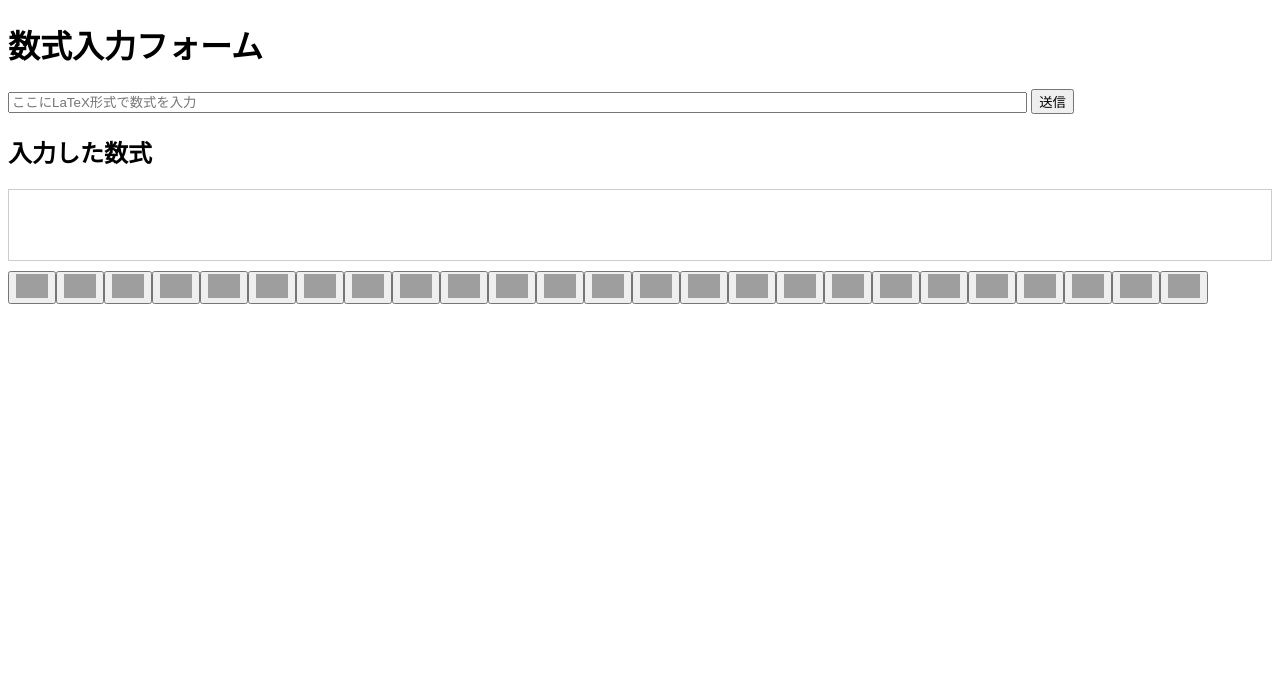
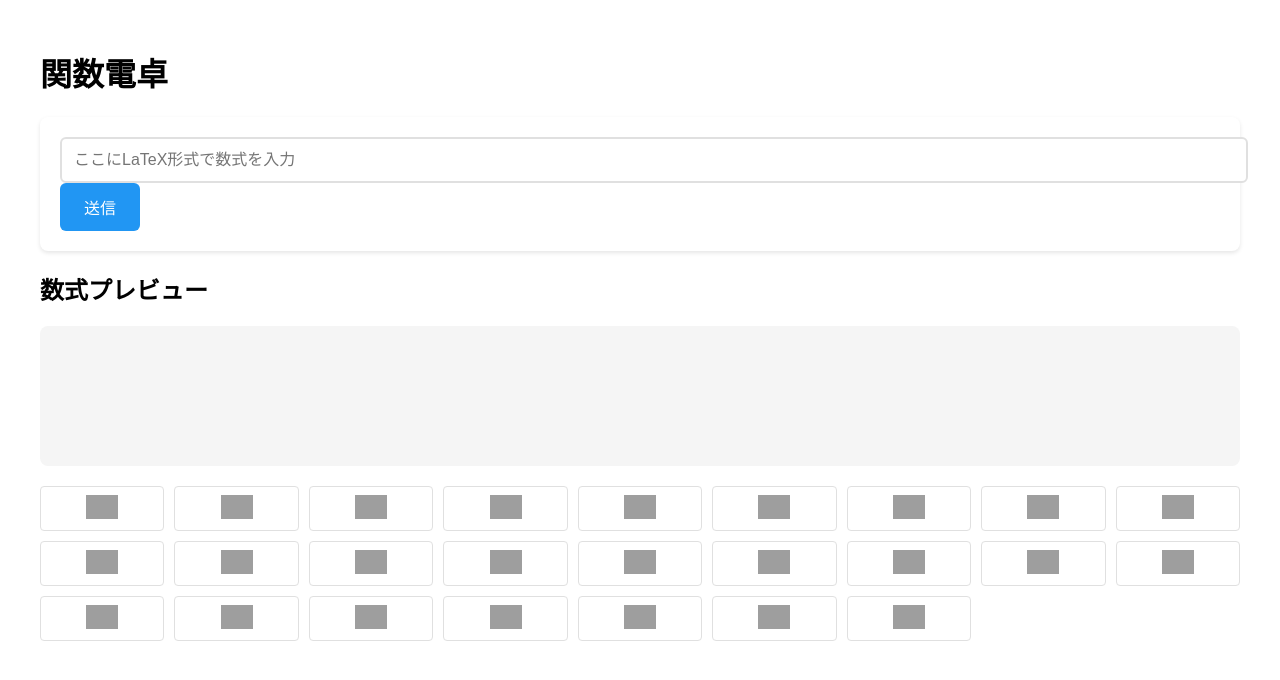
Before and after one commit to sibui-Loquat5/my-flask-calc2, a Flask app: page / in a window 1280 px wide. Shown: the top 680 px of the page. Run offline with Flask 3, Linux system fonts and the light colour scheme; grey boxes are pictures that could not be loaded.

Commit message:
修正：index.htmlのUIの改良

```diff
--- a/testapp/templates/testapp/index.html
+++ b/testapp/templates/testapp/index.html
@@ -6,28 +6,119 @@
     <!-- MathJaxの読み込み -->
     <script src="https://polyfill.io/v3/polyfill.min.js?features=es6"></script>
     <script id="MathJax-script" async src="https://cdn.jsdelivr.net/npm/mathjax@3/es5/tex-mml-chtml.js"></script>
+    <style>
+        .container {
+            max-width: 1200px;
+            margin: 0 auto;
+            padding: 20px;
+            font-family: 'Segoe UI', Tahoma, Geneva, Verdana, sans-serif;
+        }
+
+        .input-form {
+            background: #fff;
+            padding: 20px;
+            border-radius: 8px;
+            box-shadow: 0 2px 4px rgba(0,0,0,0.1);
+        }
+
+        .input-field {
+            width: 100%;
+            padding: 12px;
+            border: 2px solid #e0e0e0;
+            border-radius: 6px;
+            font-size: 16px;
+            transition: border-color 0.3s;
+        }
+
+        .input-field:focus {
+            border-color: #2196F3;
+            outline: none;
+        }
+
+        .submit-button {
+            background: #2196F3;
+            color: white;
+            padding: 12px 24px;
+            border: none;
+            border-radius: 6px;
+            font-size: 16px;
+            cursor: pointer;
+            transition: background 0.3s;
+        }
+
+        .submit-button:hover {
+            background: #1976D2;
+        }
+
+        .preview-area {
+            margin-top: 20px;
+            padding: 20px;
+            border-radius: 8px;
+            background: #f5f5f5;
+            min-height: 100px;
+        }
+
+        .button-grid {
+            display: grid;
+            grid-template-columns: repeat(auto-fill, minmax(120px, 1fr));
+            gap: 10px;
+            margin-top: 20px;
+        }
+
+        .op-button {
+            background: white;
+            border: 1px solid #e0e0e0;
+            border-radius: 4px;
+            padding: 8px;
+            cursor: pointer;
+            transition: all 0.3s;
+        }
+
+        .op-button:hover {
+            background: #f5f5f5;
+            transform: translateY(-2px);
+            box-shadow: 0 2px 4px rgba(0,0,0,0.1);
+        }
+
+        .message-history {
+            margin-top: 20px;
+            padding: 20px;
+            background: white;
+            border-radius: 8px;
+            box-shadow: 0 2px 4px rgba(0,0,0,0.1);
+        }
+    </style>
 </head>
 
 <body>
-    <h1>数式入力フォーム</h1>
+    <div class="container">
+        <h1>関数電卓</h1>
+
+        <div class="input-form">
             <form method="POST">
-        <input type="text" name="user_message" id="user_message" style="width: 80%;" placeholder="ここにLaTeX形式で数式を入力">
-        <button type="submit">送信</button>
+                <input type="text"
+                       name="user_message"
+                       id="user_message"
+                       class="input-field"
+                       placeholder="ここにLaTeX形式で数式を入力">
+                <button type="submit" class="submit-button">送信</button>
             </form>
-
-    <!-- LaTeXプレビュー表示エリア -->
-    <h2>入力した数式</h2>
-    <div id="preview" style="margin-top: 10px; padding: 10px; border: 1px solid #ccc; min-height: 50px;">
         </div>
 
-    <div id="button-container" style="margin-top: 10px;">
-        <!-- ボタンはJavaScriptでここに挿入される -->
+        <h2>数式プレビュー</h2>
+        <div id="preview" class="preview-area"></div>
+
+        <div id="button-container" class="button-grid">
+            <!-- ボタンはJavaScriptで挿入 -->
         </div>
 
         {% if user_message %}
+        <div class="message-history">
             <p>あなた: {{ user_message }}</p>
             <p style="white-space: pre-wrap;">Bot: {{ bot_reply }}</p>
+        </div>
         {% endif %}
+    </div>
 
     <script>
         // ボタンのデータを配列で定義
```
Lines whose indentation alone changed are shown as unchanged.
